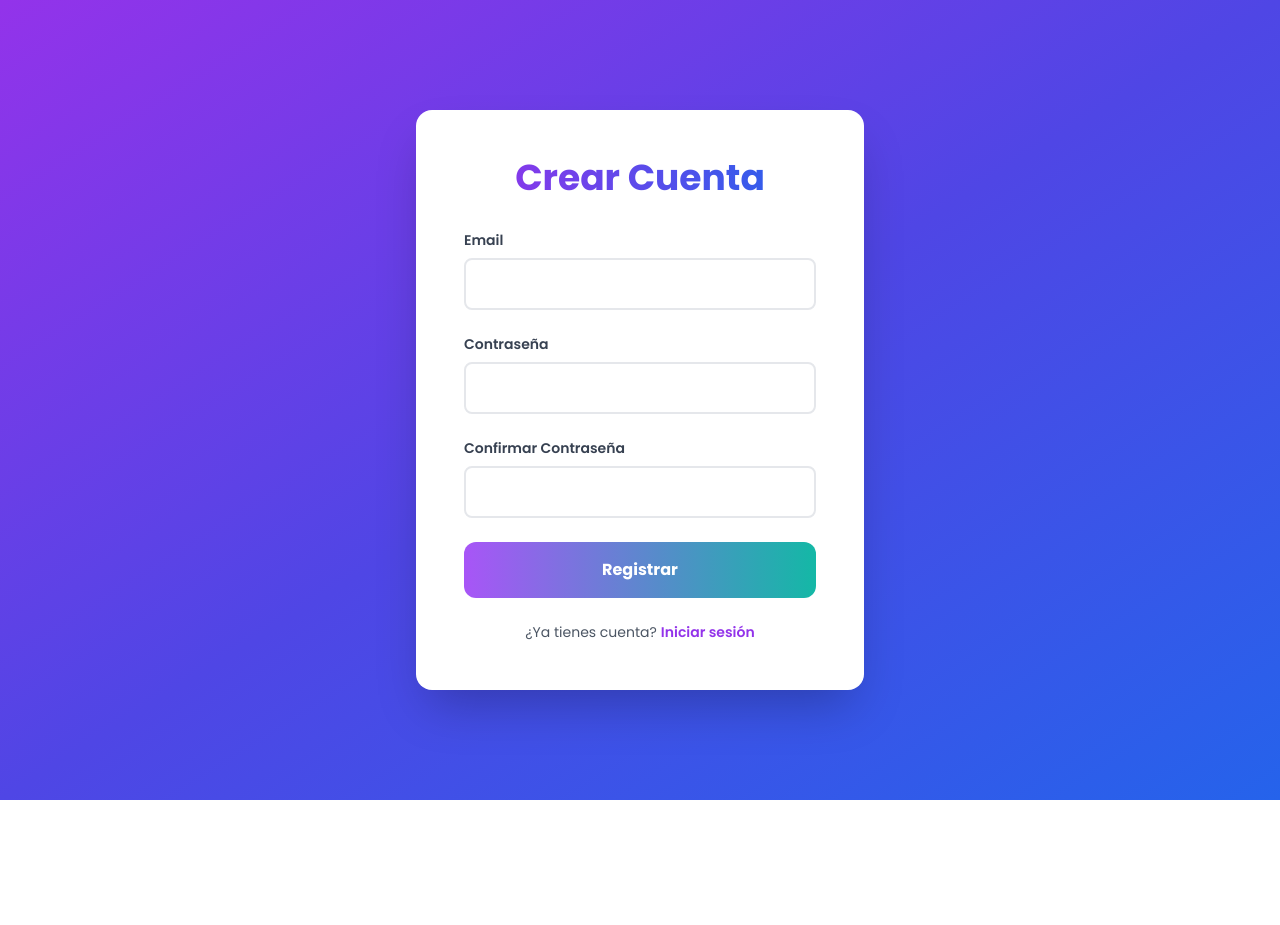
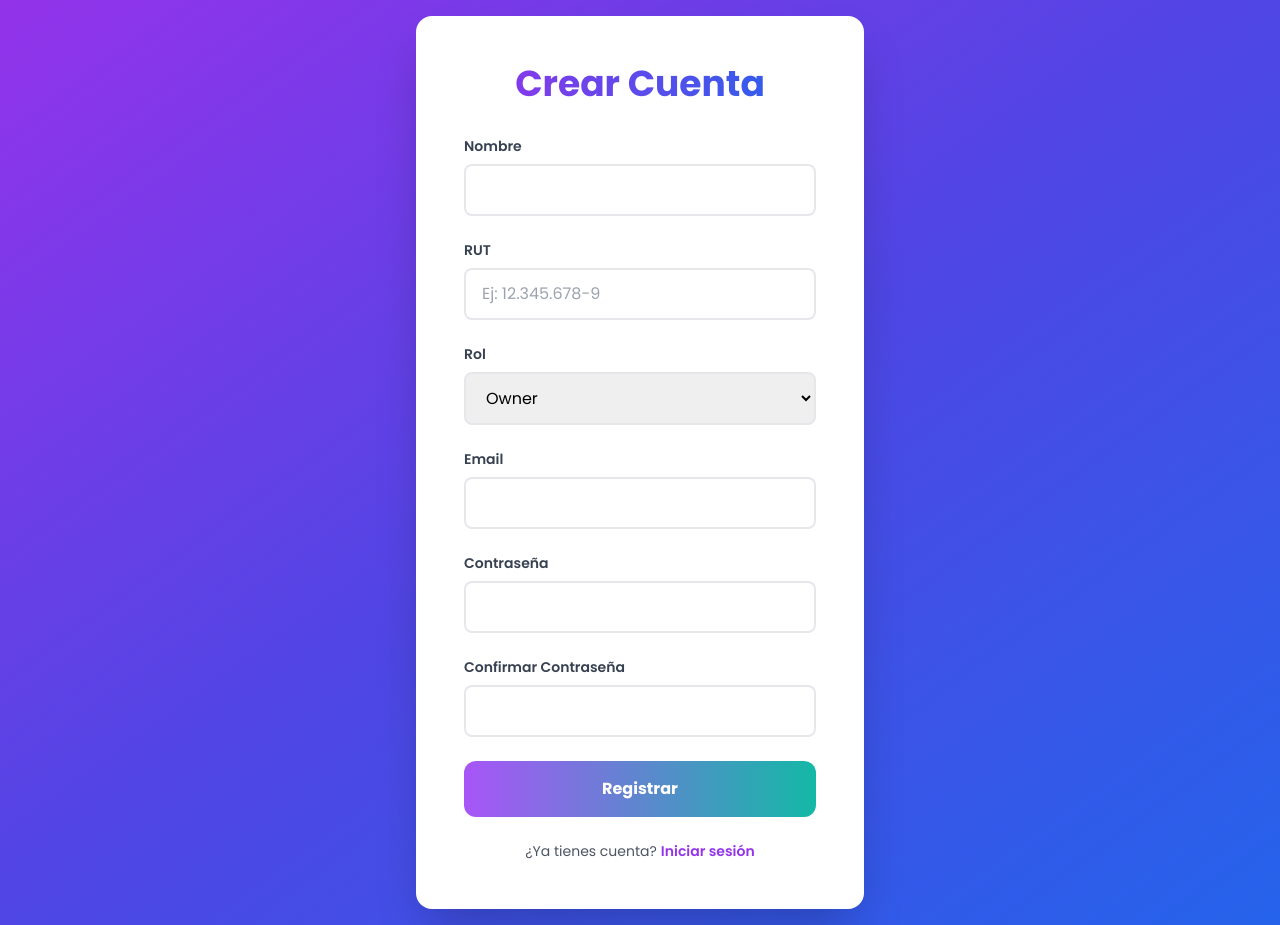
Before and after one commit to SebaDyKing/Ayudantias-ISW, a React (Vite) app in the folder Frontend/: page /register in a window 1280 px wide. Before the commit the page ends 800 px from the top, so only its background shows below. Built offline with nearby package versions, Linux system fonts and the light colour scheme; no server answers.

Commit message:
Se añade la funcionalidad del boton obtener QR

```diff
--- a/Frontend/package.json
+++ b/Frontend/package.json
@@ -11,13 +11,15 @@
   "dependencies": {
     "axios": "^1.6.2",
     "css": "^3.0.0",
+    "html5-qrcode": "^2.3.8",
     "js-cookie": "^3.0.5",
     "jwt-decode": "^4.0.0",
+    "qrcode": "^1.5.4",
     "react": "^18.2.0",
     "react-dom": "^18.2.0",
     "react-router-dom": "^6.20.1",
     "sweetalert2": "^11.10.3",
-    "tailwind": "^4.0.0"
+    "tailwind": "^3.4.3"
   },
   "devDependencies": {
     "@types/react": "^18.2.43",
--- a/Frontend/src/context/AuthContext.jsx
+++ b/Frontend/src/context/AuthContext.jsx
@@ -21,6 +21,7 @@ export const AuthProvider = ({ children }) => {
     sessionStorage.removeItem('usuario');
     setUser(null);
   };
+
   //Guarda el token en cookies y el usuario en session
   const login = (token, user) => {
     cookies.set('jwt-auth', token, { expires: 7 });
--- a/Frontend/src/pages/Home.jsx
+++ b/Frontend/src/pages/Home.jsx
@@ -3,17 +3,25 @@ import axios from 'axios';
 import Cookies from 'js-cookie';
 import { updateProfile, deleteProfile} from '../services/profile.service';
 import { useNavigate } from 'react-router-dom';
-
+import QRCode from 'qrcode'
 
 const API_BASE_URL = import.meta.env.VITE_API_BASE_URL || 'http://localhost:5000/api';
 
 const Home = () => {
   const [profileData, setProfileData] = useState(null);
   const [editUser, setEditUser] = useState('')
-  const [formData,setFormData] = useState({email:'', password:'',passwordConfirm:''})
+  const [formData,setFormData] = useState({
+    nombre:'',
+    rut:'',
+    rol:'',
+    email:'',
+    password:'',
+    passwordConfirm:''})
   const [error,setError] = useState('')
   const [success,setSuccess] = useState()
   const [loading,setLoading] = useState()
+  const [qrCodeUrl,setQrCodeUrl] = useState('')
+
   const navigate = useNavigate();
 
   const handleGetProfile = async () => {
@@ -39,6 +47,9 @@ const Home = () => {
   const handleEdit = (user) => {
     setEditUser(user)
     setFormData({
+      nombre: user.nombre || '',
+      rut: user.rut || '',
+      rol: user.rol || '',
       email: user.email,
       password:'',
       passwordConfirm:''
@@ -50,6 +61,9 @@ const Home = () => {
   const handleCancelEdit = () =>{
     setEditUser(null)
     setFormData({
+      nombre: '',
+      rut: '',
+      rol: '',
       email: '',
       password:'',
       passwordConfirm:''
@@ -57,7 +71,6 @@ const Home = () => {
     setError('')
   }
 
-// Cada vez que el usuario presione una tecla se ejecuta esta funcion(Permitir cambios)
     const handleInputChange = (e) => {
     const { name, value } = e.target;
     setFormData(prev => ({
@@ -80,6 +93,9 @@ const Home = () => {
       }
 
       const dataUpdate = {
+      nombre: formData.nombre,
+      rut: formData.rut,
+      rol: formData.rol,
       email: formData.email,
       }
 
@@ -141,10 +157,47 @@ const handleDelete = async (user) => {
   }
 }
 
+const handleGetQR = async (e) => {
+  e.preventDefault()
+  setLoading(true)
+  setError('')
+
+  if(!profileData?.data?.userData?.email){
+    setError('No se pudo obtener el email del perfil')
+    setLoading(false)
+    return
+  }
+
+  try{
+    const user = {
+      email: formData.email.trim(),
+      nombre: formData.nombre.trim(),
+      rut: formData.rut.trim(),
+      rol: formData.rol.trim()
+    }
+
+    const qrData = JSON.stringify(user)
+
+    const qrUrl = await QRCode.toDataURL(qrData,{
+      width: 400,
+      margin: 2,
+      color: {
+      dark: '#000000',
+      light: '#FFFFFF'
+    }})
+
+    setQrCodeUrl(qrUrl)
+    setError('')
+
+  }catch(error){
+    setError("Error")
+  }finally{
+    setLoading(false)
+  }
+}
 return (
     <div className="min-h-screen bg-gradient-to-br from-purple-600 via-indigo-600 to-blue-600 flex items-center justify-center p-4 font-sans">
     <div className="bg-white rounded-2xl shadow-2xl p-8 md:p-12 w-full max-w-3xl transform transition-all hover:scale-105">
-
       <h1 className="text-4xl md:text-5xl font-bold text-gray-800 mb-8 text-center bg-clip-text text-transparent bg-gradient-to-r from-purple-600 to-blue-600 font-sans">
         Sistema de Perfiles - Usuario
       </h1>
@@ -178,11 +231,40 @@ return (
           </h2>
 
           <div className="bg-gray-50 rounded-xl shadow-lg p-6 border border-gray-200">
-
             {editUser ? (
               <form onSubmit={handleUpdate} className="space-y-4">
                 <h3 className="text-xl font-semibold mb-3">Editando Perfil (ID: {editUser.sub})</h3>
 
+                <div>
+                  <label className="block text-sm font-medium text-gray-700">Nombre:</label>
+                  <input
+                    type="text"
+                    name="nombre"
+                    value={formData.nombre}
+                    onChange={handleInputChange}
+                    className="mt-1 w-full rounded-md border border-gray-300 p-2"
+                  />
+                </div>
+                <div>
+                  <label className="block text-sm font-medium text-gray-700">RUT:</label>
+                  <input
+                    type="text"
+                    name="rut"
+                    value={formData.rut}
+                    onChange={handleInputChange}
+                    className="mt-1 w-full rounded-md border border-gray-300 p-2"
+                  />
+                </div>
+                <div>
+                  <label className="block text-sm font-medium text-gray-700">Rol:</label>
+                  <input
+                    type="text"
+                    name="rol"
+                    value={formData.rol}
+                    onChange={handleInputChange}
+                    className="mt-1 w-full rounded-md border border-gray-300 p-2"
+                  />
+                </div>
                 <div>
                   <label className="block text-sm font-medium text-gray-700">Email:</label>
                   <input
@@ -233,14 +315,17 @@ return (
             ) : (
               <div>
                 <h3 className="text-xl font-semibold text-indigo-700 mb-2">
-                                    {profileData.data.userData.email} (Perfil Actual)
+                  {profileData.data.userData.nombre} ({profileData.data.userData.email})
                 </h3>
 
                 <p className="text-base text-gray-700 mb-1">
-                                    <span className="font-semibold text-gray-900">ID:</span> {profileData.data.userData.id}
+                  <span className="font-semibold text-gray-900">RUT:</span> {profileData.data.userData.rut}
                 </p>
                 <p className="text-base text-gray-700 mb-1">
-                                    <span className="font-semibold text-gray-900">Contraseña (Hash):</span> {profileData.data.userData.password}
+                  <span className="font-semibold text-gray-900">Rol:</span> {profileData.data.userData.rol}
+                </p>
+                <p className="text-base text-gray-700 mb-1">
+                  <span className="font-semibold text-gray-900">ID:</span> {profileData.data.userData.id}
                 </p>
 
                 <div className="mt-4 pt-3 border-t border-gray-200 space-x-3">
@@ -257,6 +342,20 @@ return (
                     Eliminar Perfil
                   </button>
                 </div>
+
+
+                <button
+                  onClick={handleGetQR}
+                  className="w-full bg-indigo-600 text-white font-bold py-3 px-8 rounded-xl hover:bg-indigo-700 transition-all duration-300 transform hover:scale-[1.01] mt-4"
+                >
+                  Obtener QR
+                </button>
+
+                {qrCodeUrl && (
+                  <div className="mt-4 flex justify-center">
+                    <img src={qrCodeUrl} alt="QR Code" className="rounded-xl border border-gray-300" />
+                  </div>
+                )}
               </div>
             )}
           </div>
@@ -264,6 +363,7 @@ return (
       )}
     </div>
   </div>
+
 );
 }
 export default Home;
--- a/Frontend/src/pages/Register.jsx
+++ b/Frontend/src/pages/Register.jsx
@@ -4,7 +4,9 @@ import axios from "axios";
 
 export const Register = () => {
     const navigate = useNavigate();
-
+    const [nombre, setNombre] = useState('');
+    const [rut, setRut] = useState('');
+    const [rol, setRol] = useState('Owner');
     const [email, setEmail] = useState('');
     const [password, setPassword] = useState('');
     const [confirmPassword, setConfirmPassword] = useState('');
@@ -23,7 +25,7 @@ export const Register = () => {
       return;
     }
     try{
-        const response = await axios.post(`${API_BASE_URL}/auth/register`, { email, password});
+        const response = await axios.post(`${API_BASE_URL}/auth/register`, { nombre,rut,rol,email, password});
         console.log('Registration successful! Server response:', response.data);
         alert("Cuenta Creada con exito, Porfavor inicia session")
         navigate('/auth')
@@ -43,39 +45,102 @@ export const Register = () => {
             Crear Cuenta
           </h1>
 
-            {error && (
-                <p className="text-red-600 text-center font-sans">{error}</p>
-            )}
+          {error && <p className="text-red-600 text-center font-sans">{error}</p>}
 
           <div className="space-y-2">
-                <label htmlFor="email" className="block text-sm font-semibold text-gray-700 font-sans">Email</label>
-                <input type="email" id="email" value={email} onChange={(e) => setEmail(e.target.value)} required
+            <label htmlFor="nombre" className="block text-sm font-semibold text-gray-700 font-sans">Nombre</label>
+            <input
+              type="text"
+              id="nombre"
+              value={nombre}
+              onChange={(e) => setNombre(e.target.value)}
+              required
               className="w-full px-4 py-3 border-2 border-gray-200 rounded-lg focus:border-purple-500 focus:outline-none focus:ring-2 focus:ring-purple-200 transition-all duration-300 font-sans"
             />
           </div>
 
           <div className="space-y-2">
-                <label htmlFor="password" className="block text-sm font-semibold text-gray-700 font-sans">Contraseña</label>
-                <input type="password" id="password" value={password} onChange={(e) => setPassword(e.target.value)} required
-                    className="w-full px-4 py-3 border-2 border-gray-200 rounded-lg focus:border-purple-500 focus:outline-none focus:ring-2 focus:ring-purple-200 transition-all duration-300 font-sans"
-                />
-            </div>
-
-            <div className="space-y-2">
-                <label htmlFor="confirmPassword" className="block text-sm font-semibold text-gray-700 font-sans">Confirmar Contraseña</label>
-                <input type="password" id="confirmPassword" value={confirmPassword} onChange={(e) => setConfirmPassword(e.target.value)} required
+            <label htmlFor="rut" className="block text-sm font-semibold text-gray-700 font-sans">RUT</label>
+            <input
+              type="text"
+              id="rut"
+              value={rut}
+              onChange={(e) => setRut(e.target.value)}
+              required
+              placeholder="Ej: 12.345.678-9"
               className="w-full px-4 py-3 border-2 border-gray-200 rounded-lg focus:border-purple-500 focus:outline-none focus:ring-2 focus:ring-purple-200 transition-all duration-300 font-sans"
             />
           </div>
 
 
-            <button type="submit" disabled={loading} className="w-full bg-gradient-to-r from-purple-500 to-teal-500 hover:from-purple-600 hover:to-teal-600 text-white font-bold py-4 px-8 rounded-xl transition-all duration-300 transform hover:scale-105 hover:shadow-xl focus:outline-none focus:ring-4 focus:ring-purple-500 font-sans">
+          <div className="space-y-2">
+            <label htmlFor="rol" className="block text-sm font-semibold text-gray-700 font-sans">Rol</label>
+            <select
+              id="rol"
+              value={rol}
+              onChange={(e) => setRol(e.target.value)}
+              required
+              className="w-full px-4 py-3 border-2 border-gray-200 rounded-lg focus:border-purple-500 focus:outline-none focus:ring-2 focus:ring-purple-200 transition-all duration-300 font-sans"
+            >
+              <option value="owner">Owner</option>
+              <option value="guardia">Guardia</option>
+              <option value="central">Central</option>
+            </select>
+          </div>
+
+
+          <div className="space-y-2">
+            <label htmlFor="email" className="block text-sm font-semibold text-gray-700 font-sans">Email</label>
+            <input
+              type="email"
+              id="email"
+              value={email}
+              onChange={(e) => setEmail(e.target.value)}
+              required
+              className="w-full px-4 py-3 border-2 border-gray-200 rounded-lg focus:border-purple-500 focus:outline-none focus:ring-2 focus:ring-purple-200 transition-all duration-300 font-sans"
+            />
+          </div>
+
+
+          <div className="space-y-2">
+            <label htmlFor="password" className="block text-sm font-semibold text-gray-700 font-sans">Contraseña</label>
+            <input
+              type="password"
+              id="password"
+              value={password}
+              onChange={(e) => setPassword(e.target.value)}
+              required
+              className="w-full px-4 py-3 border-2 border-gray-200 rounded-lg focus:border-purple-500 focus:outline-none focus:ring-2 focus:ring-purple-200 transition-all duration-300 font-sans"
+            />
+          </div>
+
+
+          <div className="space-y-2">
+            <label htmlFor="confirmPassword" className="block text-sm font-semibold text-gray-700 font-sans">Confirmar Contraseña</label>
+            <input
+              type="password"
+              id="confirmPassword"
+              value={confirmPassword}
+              onChange={(e) => setConfirmPassword(e.target.value)}
+              required
+              className="w-full px-4 py-3 border-2 border-gray-200 rounded-lg focus:border-purple-500 focus:outline-none focus:ring-2 focus:ring-purple-200 transition-all duration-300 font-sans"
+            />
+          </div>
+
+          <button
+            type="submit"
+            disabled={loading}
+            className="w-full bg-gradient-to-r from-purple-500 to-teal-500 hover:from-purple-600 hover:to-teal-600 text-white font-bold py-4 px-8 rounded-xl transition-all duration-300 transform hover:scale-105 hover:shadow-xl focus:outline-none focus:ring-4 focus:ring-purple-500 font-sans"
+          >
             {loading ? 'Registrando...' : 'Registrar'}
           </button>
 
           <p className="text-center text-sm text-gray-600 font-sans">
             ¿Ya tienes cuenta?
-                <span onClick={() => navigate('/auth')} className="text-purple-600 hover:text-purple-800 cursor-pointer ml-1 font-semibold">
+            <span
+              onClick={() => navigate('/auth')}
+              className="text-purple-600 hover:text-purple-800 cursor-pointer ml-1 font-semibold"
+            >
               Iniciar sesión
             </span>
           </p>
--- a/Frontend/src/services/profile.service.js
+++ b/Frontend/src/services/profile.service.js
@@ -12,7 +12,6 @@ export async function getProfile() {
 }
 
 export async function updateProfile(userData){
-    const API_BASE_URL = import.meta.env.VITE_API_BASE_URL || 'http://localhost:5000/api';
     const token = Cookies.get('jwt-auth');
     try {
         const response = await axios.patch(`/profile/private`,userData,{
--- a/Frontend/src/services/root.service.js
+++ b/Frontend/src/services/root.service.js
@@ -1,7 +1,7 @@
 import axios from 'axios';
 import cookies from 'js-cookie';
 
-const API_URL = import.meta.env.VITE_BASE_URL || 'http://localhost:5000/api';
+const API_URL = import.meta.env.VITE_API_BASE_URL || 'http://146.83.198.35:1353/api';
 
 const instance = axios.create({
   baseURL: API_URL,
```
Also changed, not shown: 1 other file (tests, documents, lock files or other folders). Lines whose indentation alone changed are shown as unchanged.
